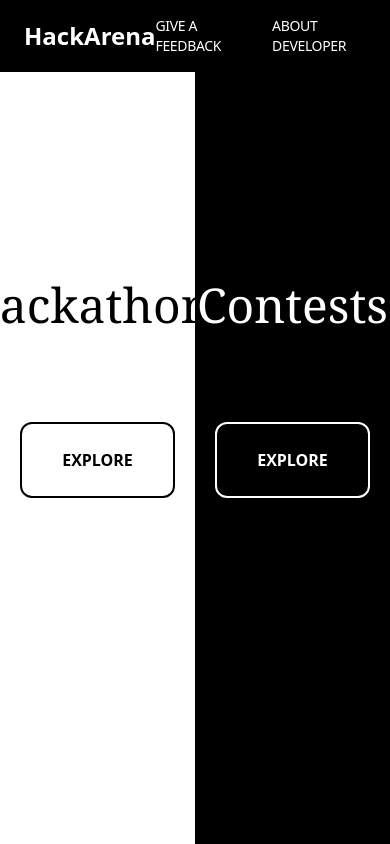
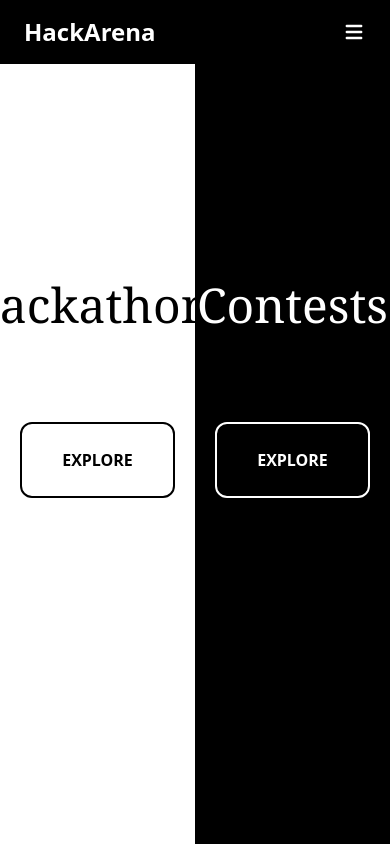
Before and after one commit to mayurramani07/HackArena, a React (Vite) app in the folder Frontend/: page / in a window 390 px wide. Built offline with nearby package versions, Linux system fonts and the light colour scheme.

Commit message:
Improved Styling

```diff
--- a/Frontend/src/components/ContestCard.jsx
+++ b/Frontend/src/components/ContestCard.jsx
@@ -26,7 +26,6 @@
   const [reminderSet, setReminderSet] = useState(false);
   const [loading, setLoading] = useState(false);
 
-  // ✅ Check if reminder already exists
   useEffect(() => {
     if (!user) return;
 
@@ -48,15 +47,13 @@
 
     checkReminder();
   }, [user, contest.id]);
-
-  // ✅ Handle reminder creation
   const handleRemindMe = async () => {
     if (!user) return alert("Login required to set a reminder!");
 
     setLoading(true);
     try {
       await axios.post(
-        "http://localhost:7000/api/reminders/remind-me", // ✅ fixed route
+        "http://localhost:7000/api/reminders/remind-me",
         {
           name: user.name || user.email,
           email: user.email,
--- a/Frontend/src/components/LandingNavbar.jsx
+++ b/Frontend/src/components/LandingNavbar.jsx
@@ -1,20 +1,41 @@
-import React from 'react'
-import { Link, useNavigate } from "react-router-dom";
+import React, { useState } from 'react';
+import { Link } from "react-router-dom";
+import { HiMenu, HiX } from 'react-icons/hi';
+
 const LandingNavbar = () => {
+  const [isOpen, setIsOpen] = useState(false);
+
   return (
-    <nav className='fixed top-0 w-full flex justify-between items-center px-6 py-4 z-50 bg-black'>
+    <nav className='fixed top-0 w-full z-50 bg-black'>
+      <div className='flex justify-between items-center px-6 py-4'>
         <div className="text-2xl font-bold text-white cursor-pointer">HackArena</div>
 
-        <div className='flex gap-8'>
-            <Link to="/feedback" className="text-sm text-white font-medium uppercase tracking-tight hover:text-gray-400 transition-all">
-              Give a feedback
-            </Link>
-            <a href='#developer' className='text-sm text-white font-medium uppercase tracking-tight hover:text-gray-400 transition-all'>About Developer</a>
-
+        <div className='hidden md:flex gap-8'>
+          <Link to="/feedback" className="text-sm text-white font-medium uppercase tracking-tight hover:text-gray-400 transition-all">
+            Give Feedback
+          </Link>
+          <a href='#developer' className='text-sm text-white font-medium uppercase tracking-tight hover:text-gray-400 transition-all'>
+            About Developer
+          </a>
         </div>
 
+        <div className='md:hidden text-white text-2xl cursor-pointer' onClick={() => setIsOpen(!isOpen)}>
+          {isOpen ? <HiX /> : <HiMenu />}
+        </div>
+      </div>
+
+      {isOpen && (
+        <div className='md:hidden flex flex-col gap-4 px-6 pb-4 bg-black'>
+          <Link onClick={() => setIsOpen(false)} to="/feedback" className="text-sm text-white font-medium uppercase tracking-tight hover:text-gray-400 transition-all">
+            Give Feedback
+          </Link>
+          <a onClick={() => setIsOpen(false)} href='#developer' className='text-sm text-white font-medium uppercase tracking-tight hover:text-gray-400 transition-all'>
+            About Developer
+          </a>
+        </div>
+      )}
     </nav>
-  )
-}
+  );
+};
 
-export default LandingNavbar
+export default LandingNavbar;
--- a/Frontend/src/components/Navbar.jsx
+++ b/Frontend/src/components/Navbar.jsx
@@ -40,9 +40,9 @@
 
   return (
     <nav className="fixed top-0 left-0 w-full flex justify-between items-center px-6 py-4 z-50 bg-black">
-      <div className="text-2xl font-bold text-white cursor-pointer">
+      <Link to='/' className="text-2xl font-bold text-white cursor-pointer">
         HackArena
-      </div>
+      </Link>
       <div className="flex gap-6">
         {isLoggedIn ? (
           <button onClick={handleLogout} className="text-sm text-white font-medium uppercase tracking-tight hover:text-gray-400 transition-all">
--- a/Frontend/src/services/contestService.js
+++ b/Frontend/src/services/contestService.js
@@ -1,4 +1,3 @@
-// import { v4 as uuidv4 } from "uuid";  // ❌ Not needed now
 
 export const loadContests = async (setContests, setLoading) => {
   try {
@@ -11,8 +10,8 @@
     setContests(
       data.map((c) => ({
         ...c,
-        bookmarked: c.reminder || false, // 👈 backend ka reminder use karo
-        id: c.url,        // stable identifier
+        bookmarked: c.reminder || false,
+        id: c.url,
       }))
     );
   } catch (err) {
```
Also changed, not shown: 1 other file (tests, documents, lock files or other folders).
